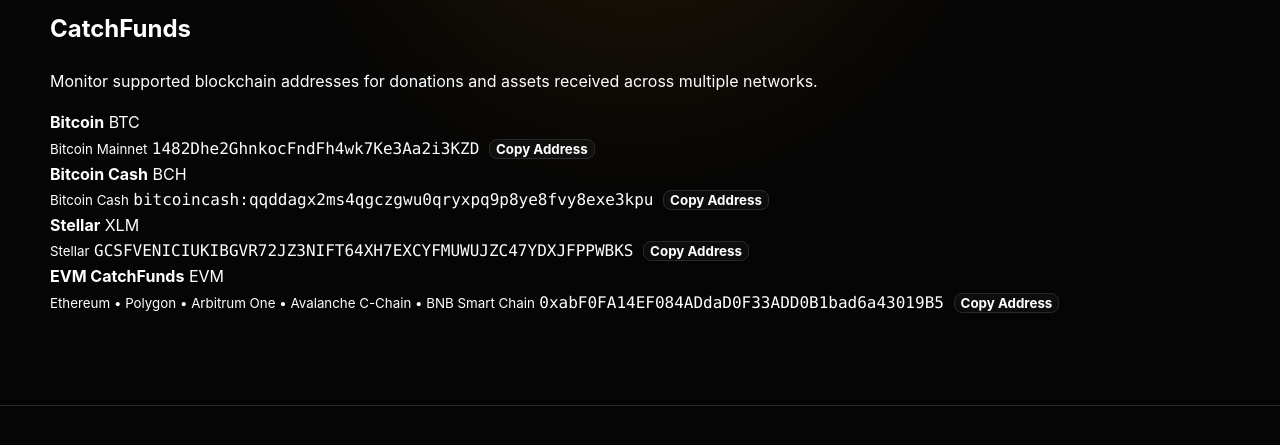
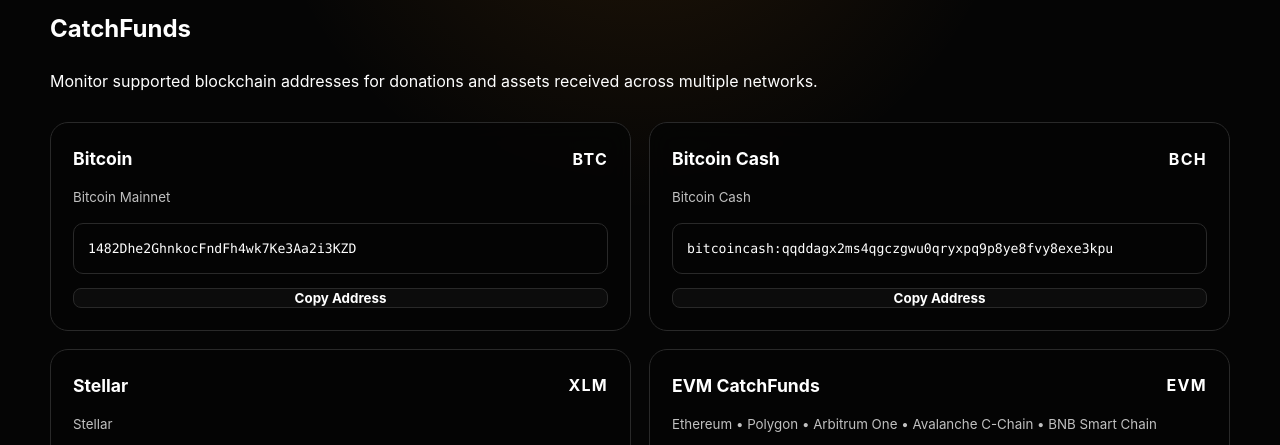
Before and after one commit to Kushmanmb/Bitcoin-2.0max, a plain HTML site: page docs/index.html in a window 1280 px wide. Shown: the part 4890-5335 px from the top of the page. Drawn offline with Linux system fonts and the light colour scheme; no server answers.

Commit message:
Update style.css
Style CatchFunds dashboard

```diff
--- a/docs/style.css
+++ b/docs/style.css
@@ -1520,3 +1520,74 @@ body {
     background-attachment: fixed;
     background-color: #050505 !important;
 }
+
+/* =========================================================
+   CATCHFUNDS DASHBOARD
+========================================================= */
+
+#catchfundsDashboard {
+  display: grid;
+  grid-template-columns: repeat(2, minmax(0, 1fr));
+  gap: 18px;
+  margin-top: 28px;
+}
+
+.catchfunds-card {
+  display: flex;
+  flex-direction: column;
+  gap: 14px;
+  padding: 22px;
+  border: 1px solid var(--border);
+  border-radius: 18px;
+  background: rgba(5, 5, 5, 0.88);
+  backdrop-filter: blur(12px);
+  overflow: hidden;
+}
+
+.catchfunds-card__header {
+  display: flex;
+  align-items: center;
+  justify-content: space-between;
+  gap: 12px;
+}
+
+.catchfunds-card__header strong {
+  font-size: 1.1rem;
+}
+
+.catchfunds-card__header span {
+  font-weight: 700;
+  letter-spacing: 0.08em;
+}
+
+.catchfunds-card small {
+  opacity: 0.75;
+  line-height: 1.6;
+}
+
+.catchfunds-address {
+  display: block;
+  width: 100%;
+  padding: 14px;
+  border: 1px solid var(--border);
+  border-radius: 10px;
+  overflow-wrap: anywhere;
+  word-break: break-word;
+  font-size: 0.82rem;
+  line-height: 1.6;
+}
+
+.catchfunds-copy {
+  width: 100%;
+  margin-top: auto;
+}
+
+@media (max-width: 720px) {
+  #catchfundsDashboard {
+    grid-template-columns: 1fr;
+  }
+
+  .catchfunds-card {
+    padding: 18px;
+  }
+}
```
